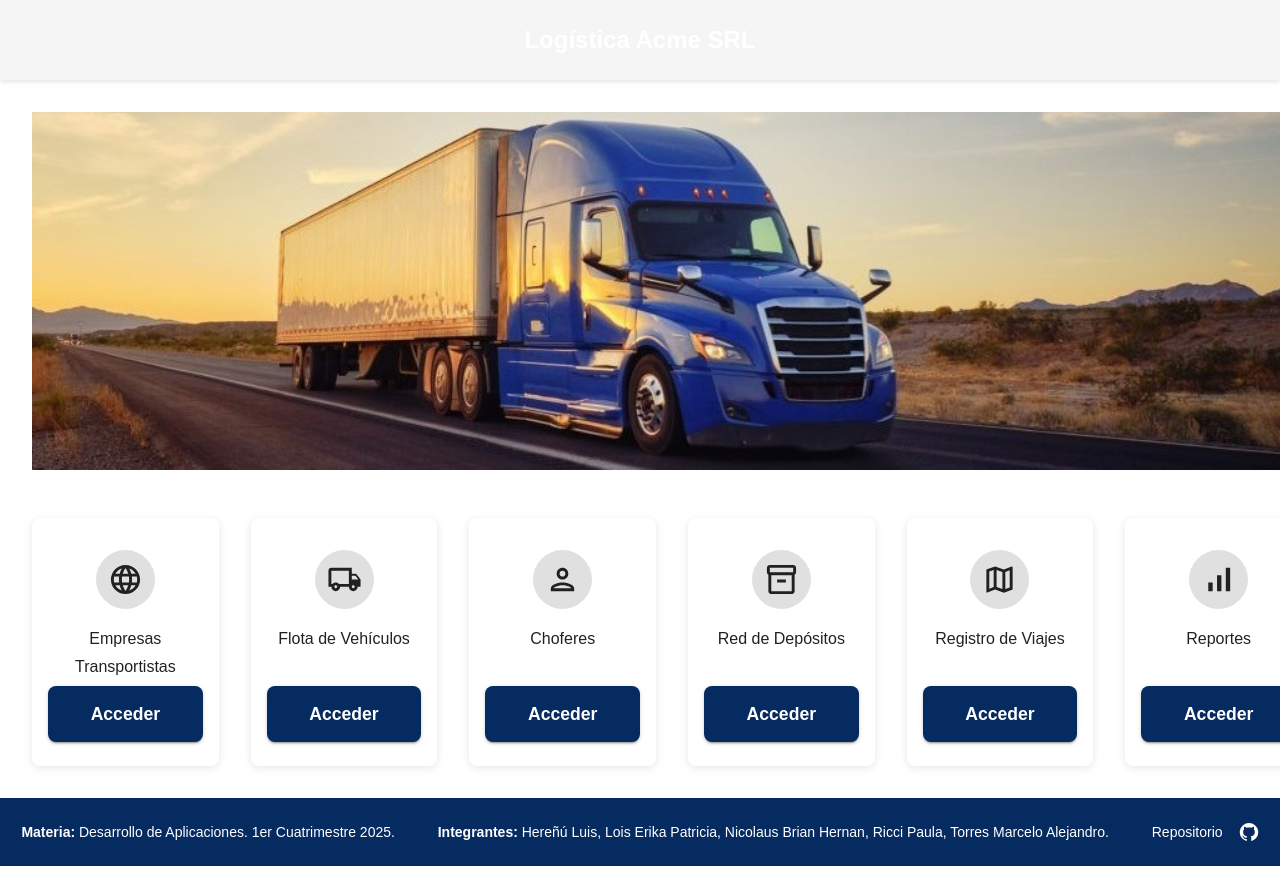
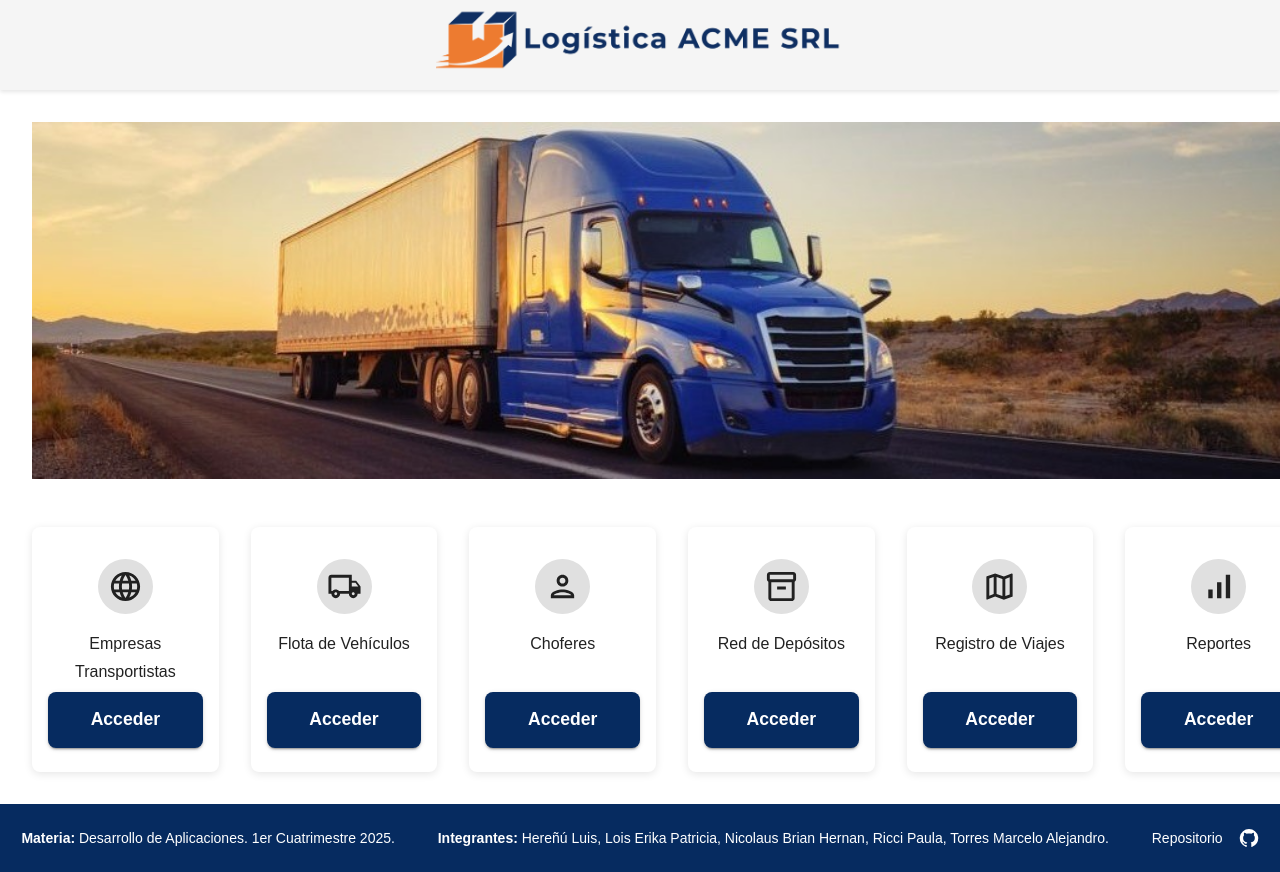
Before and after one commit to DesApp-2025c1-Grupo-4/DesApp-2025c1-Grupo4-Front-end, a React (Vite) app: page / in a window 1280 px wide. Shown: the top 872 px of the page. Built offline with nearby package versions, Linux system fonts and the light colour scheme.

Commit message:
fixed header

```diff
--- a/src/commonComponents/Header.jsx
+++ b/src/commonComponents/Header.jsx
@@ -1,54 +1,30 @@
+import { useMemo } from 'react';
 import { useNavigate, useLocation } from 'react-router-dom';
 import { AppBar, Toolbar, Typography, IconButton } from '@mui/material';
 import HomeOutlinedIcon from '@mui/icons-material/HomeOutlined';
+import { ROUTE_CONFIG } from '../config/routesConfig';
 
 export function Header() {
+
   const navigate = useNavigate();
   const location = useLocation();
+  const isHomePage = location.pathname === '/'
 
-  const titles = {
-    '/': 'Logística Acme SRL',
-    '/registro-viajes': 'Registro de Viajes',
-    '/modificar-viaje': 'Modificar Viaje',
-    '/seguimiento': 'Seguimiento',
-    '/listado-viajes': 'Listado de Viajes',
-    '/empresa': 'Empresa Transportista',
-    '/vehiculos': 'Flota de Vehículos',
-    '/chofer': 'Choferes',
-    '/depositos': 'Red de Depósitos',
-    '/reportes': 'Reportes',
-  };
-
-
-
-  const isHomePage = location.pathname === '/';
-
-  const handleLogo1Click = () => {
-    const currentPath = location.pathname;
-    if (currentPath === '/registro-viajes' ||
-      currentPath === '/empresa'
-    ) {
-      navigate('/');
-    } else if (
-      currentPath === '/modificar-viaje' ||
-      currentPath === '/segumiento' ||
-      currentPath === '/listado-viajes'
-    ) {
-      navigate('/registro-viajes');
-    }
-  };
+  const currentRoute = useMemo(() => {
+    return ROUTE_CONFIG[location.pathname]
+  }, [location.pathname]);
 
   return (
     <AppBar position="static" >
       <Toolbar sx={{ justifyContent: isHomePage ? 'center' : 'space-between' }}>
         {!isHomePage && (
-          <IconButton variant= 'header' edge="start" onClick={handleLogo1Click}>
-            <HomeOutlinedIcon/>
+          <IconButton variant= 'header' edge="start" onClick={() => navigate(currentRoute.returnPath)}>
+            {currentRoute.logo}
           </IconButton>
         )}
 
-        <Typography variant="h5">
-          {titles[location.pathname] || 'Logística Acme SRL'}
+        <Typography variant="topMenu">
+          {currentRoute.title}
         </Typography>
 
         {!isHomePage && (
--- a/src/config/customMuiTheme.js
+++ b/src/config/customMuiTheme.js
@@ -29,6 +29,11 @@ const customMuiTheme = createTheme({
     },
     body2: {
       fontWeight: 500,
+    },
+    topMenu: {
+      color: '#0F2F62',
+      fontSize: '1.7em',
+      fontWeight: 'bold',
     },
   },
   components: {
@@ -160,10 +165,10 @@ const customMuiTheme = createTheme({
         root: {
           justifyContent: 'space-between',
           alignItems: 'center',
-          paddingTop: '0.5rem',
-          paddingBottom: '0.5rem',
-          paddingLeft: '0.5rem',
-          paddingRight: '0.5rem',
+          paddingTop: '0.4em',
+          paddingBottom: '0.4em',
+          paddingLeft: '3em',
+          paddingRight: '3em',
         },
       },
     },
@@ -212,7 +217,7 @@ const customMuiTheme = createTheme({
       styleOverrides: {
         root: {
           // Base styles
-          padding: '12px',
+          padding: '10px',
           backgroundColor: grey[300],
           color: grey[900],
           pointerEvents: "unset",
@@ -248,7 +253,7 @@ const customMuiTheme = createTheme({
       ],
       styleOverrides: {
         root: {
-          fontSize: '2,6em',   // Adjust icon size
+          fontSize: '1,1em',   // Adjust icon size
         },
       },
       // Optional: Set default props for all SVG icons
--- /dev/null
+++ b/src/config/routesConfig.jsx
@@ -0,0 +1,60 @@
+import LanguageOutlinedIcon from '@mui/icons-material/LanguageOutlined';
+import LocalShippingOutlinedIcon from '@mui/icons-material/LocalShippingOutlined';
+import PersonOutlinedIcon from '@mui/icons-material/PersonOutlined';
+import Inventory2OutlinedIcon from '@mui/icons-material/Inventory2Outlined';
+import MapOutlinedIcon from '@mui/icons-material/MapOutlined';
+import SignalCellularAltOutlinedIcon from '@mui/icons-material/SignalCellularAltOutlined';
+import acmeLogoDef from "../assets/img/acmeLogoDef.png";
+
+export const ROUTE_CONFIG = {
+  '/': {
+    title: <img src={acmeLogoDef} alt="Logo empresa" height="65em"/>,
+    logo: '',
+    returnPath: ''
+  },
+  '/registro-viajes': {
+    title: 'Registro de Viajes',
+    logo: <MapOutlinedIcon />,
+    returnPath: ''
+  },
+  '/modificar-viaje': {
+    title: 'Modificar Viaje',
+    logo: <MapOutlinedIcon />,
+    returnPath: '/registro-viajes'
+  },
+  '/seguimiento': {
+    title: 'Seguimiento',
+    logo: <MapOutlinedIcon />,
+    returnPath: '/registro-viajes'
+  },
+  '/listado-viajes': {
+    title: 'Listado de Viajes',
+    logo: <MapOutlinedIcon />,
+    returnPath: '/registro-viajes'
+  },
+  '/empresas': {
+    title: 'Empresa Transportista',
+    logo: <LanguageOutlinedIcon />,
+    returnPath: ''
+  },
+  '/vehiculos': {
+    title: 'Flota de Vehículos',
+    logo: <LocalShippingOutlinedIcon />,
+    returnPath: ''
+  },
+  '/choferes': {
+    title: 'Choferes',
+    logo: <PersonOutlinedIcon />,
+    returnPath: ''
+  },
+  '/depositos': {
+    title: 'Red de Depósitos',
+    logo: <Inventory2OutlinedIcon />,
+    returnPath: ''
+  },
+  '/reportes': {
+    title: 'Reportes',
+    logo: <SignalCellularAltOutlinedIcon />,
+    returnPath: ''
+  }
+};
```
Also changed, not shown: src/assets/img/acmeLogoDef.png.
